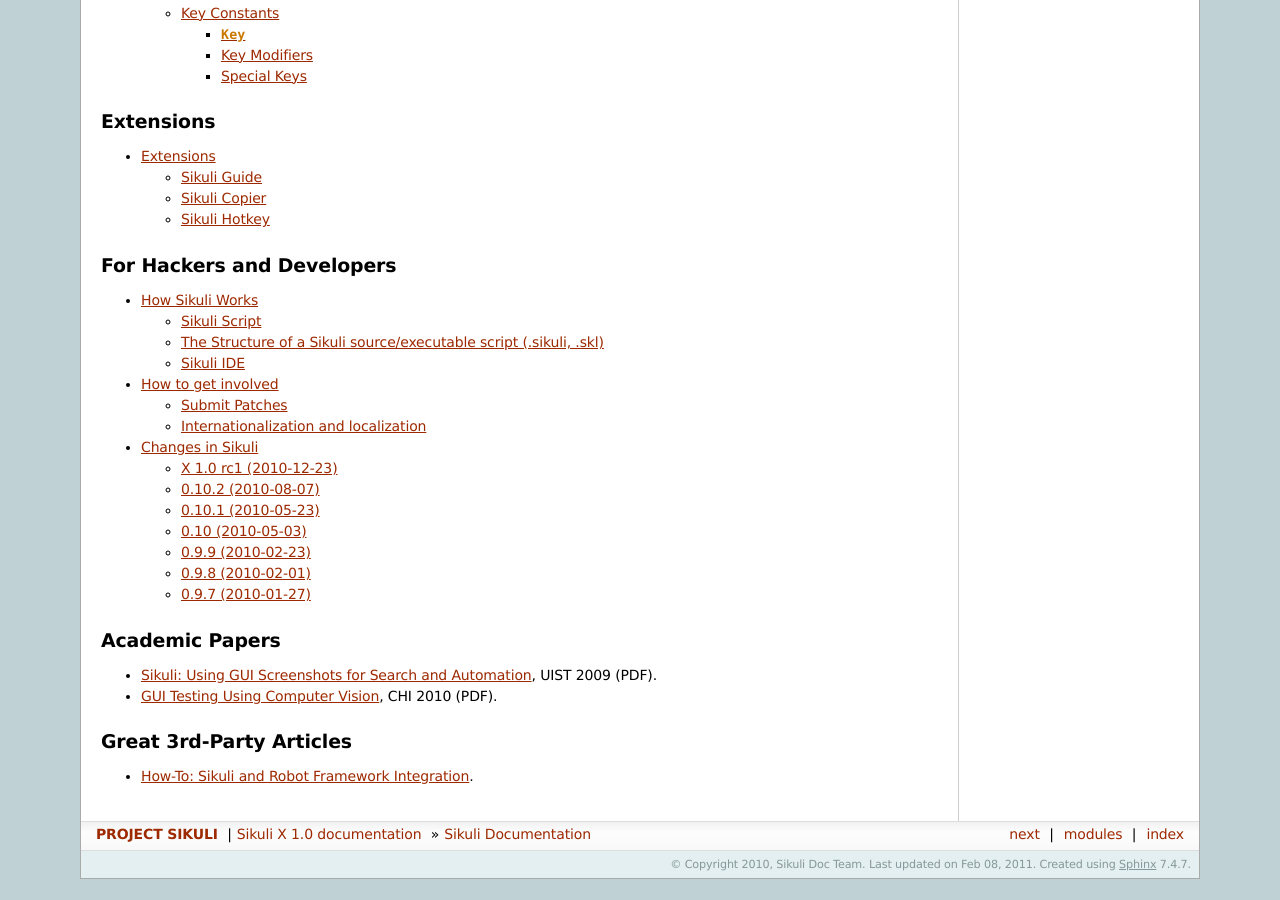
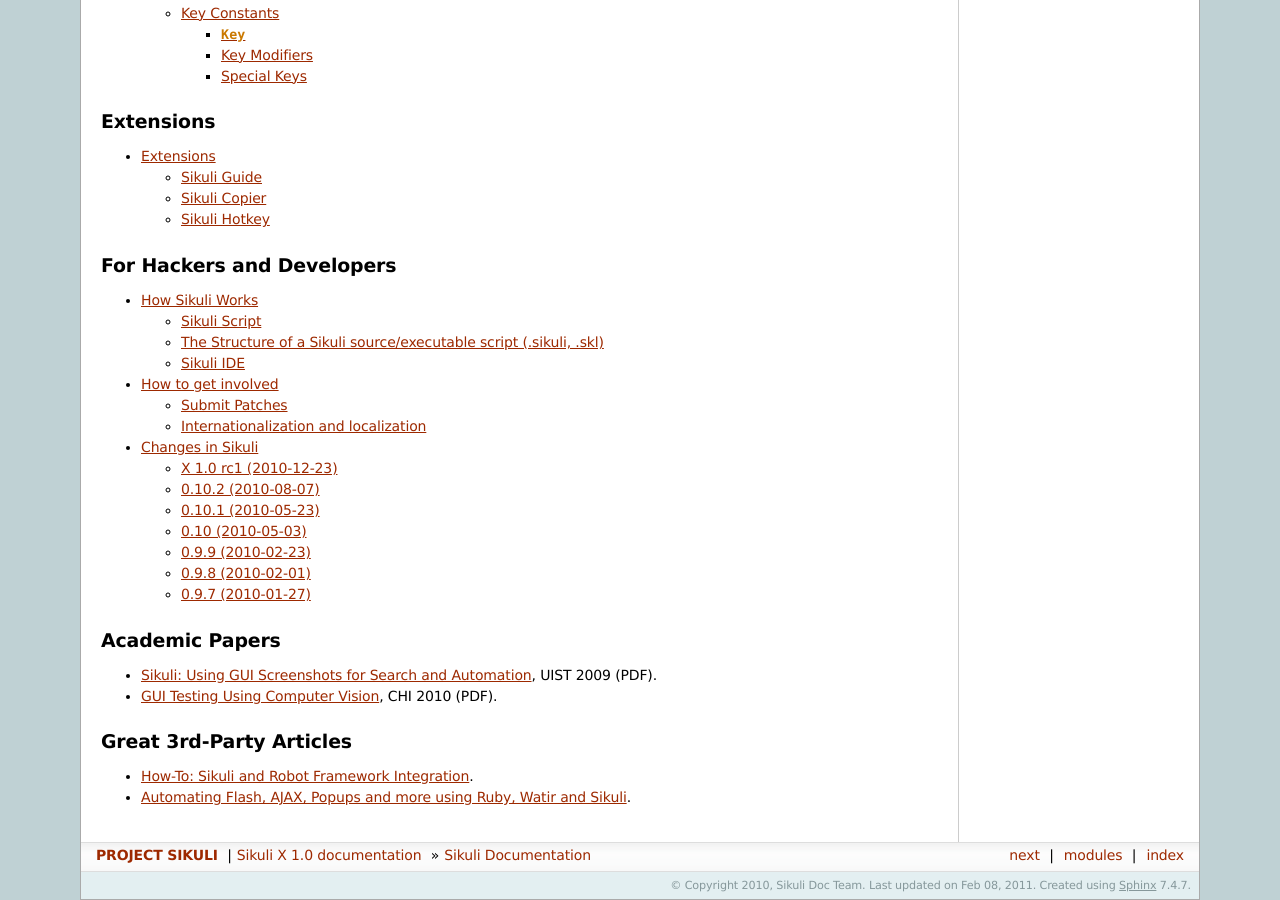
Before and after one commit to ck1125/sikuli, a Sphinx documentation site: the page built from docs/source/index.rst, in a window 1280 px wide and 900 px high, scrolled down 1892 px. Built offline with Sphinx 7.4.7, drawn with Linux system fonts in a browser that asks for light colours; before the commit the page ends 2771 px from its top, so only the background shows below that.

Commit message:
add another 3rd-party article link

```diff
--- a/docs/source/index.rst
+++ b/docs/source/index.rst
@@ -124,3 +124,4 @@
 ------------------------
 
 * `How-To: Sikuli and Robot Framework Integration <http://blog.mykhailo.com/2011/02/how-to-sikuli-and-robot-framework.html>`_.
+* `Automating Flash, AJAX, Popups and more using Ruby, Watir and Sikuli <http://www.software-testing.com.au/blog/2010/08/16/automating-flash-ajax-popups-and-more-using-ruby-watir-and-sikuli/>`_.
```
